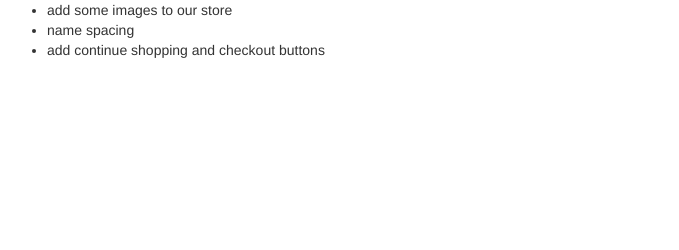
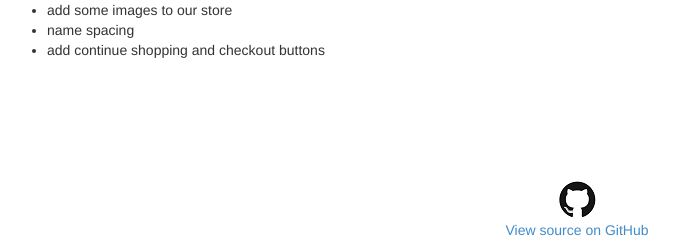
Before and after one commit to simple-peacock/phpoopshoppingcart, a PHP site: page / in a window 1280 px wide. Shown: the part 586-836 px from the top of the page, without its empty margins (63-742 px from the left). Before the commit the page ends 644 px from the top, so only its background shows below. Run offline with PHP 8.4, Linux system fonts and the light colour scheme; some libraries are stand-ins or nearby versions.

Commit message:
Added footer with link to github.

```diff
--- a/css/mystyles.css
+++ b/css/mystyles.css
@@ -1,3 +1,10 @@
+.top-buffer-large {
+
+    margin-top: 120px;
+
+}
+
+
 .top-buffer-medium {
 
     margin-top: 60px;
--- a/footer.php
+++ b/footer.php
@@ -1,7 +1,16 @@
-  	</div><!-- close main container div -->
+        <!-- begin footer -->
+        <footer class="text-center top-buffer-large">
 
+            <img src="img/github-icon.png" alt="github">
+            <p><a href="https://github.com/simple-peacock/phpoopshoppingcart">View source on GitHub</a></p>
+
+        </footer>
+        <!-- end footer -->
+
+    </div><!-- close main container div -->
+
+    <!-- JavaScript includes -->
   	<script src="//code.jquery.com/jquery-1.11.0.min.js"></script>
-
   	<script type="text/javascript" src="js/main.js"></script>
 
 	</body>
```
Also changed, not shown: img/github-icon.png (added), 1 other file.
